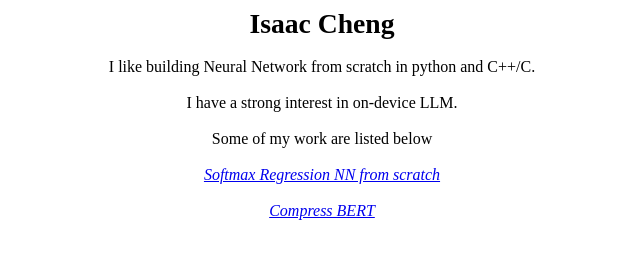
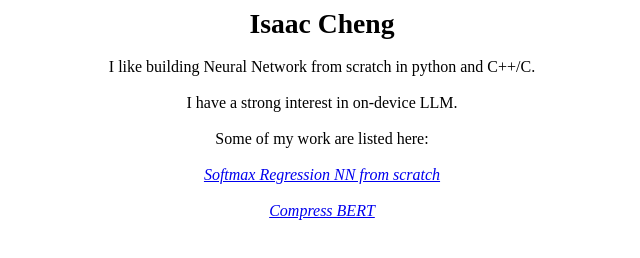
Before and after one commit to IsaacCheng1/isaac.cheng.github.io, a plain HTML site: page index.html in a window 1280 px wide. Shown: the full height of the page, 318-958 px from the left. Drawn offline with Linux system fonts and the light colour scheme.

Commit message:
Update index.html

```diff
--- a/index.html
+++ b/index.html
@@ -10,7 +10,7 @@
 	I have a strong interest in on-device LLM.
 	<br><br>
 
-	Some of my work are listed below
+	Some of my work are listed here:
 	<br><br>
 
 	<a href="https://isaaccheng1.github.io/2024/05/23/softmax-regression.html"><i>Softmax Regression NN from scratch</i></a>
```
